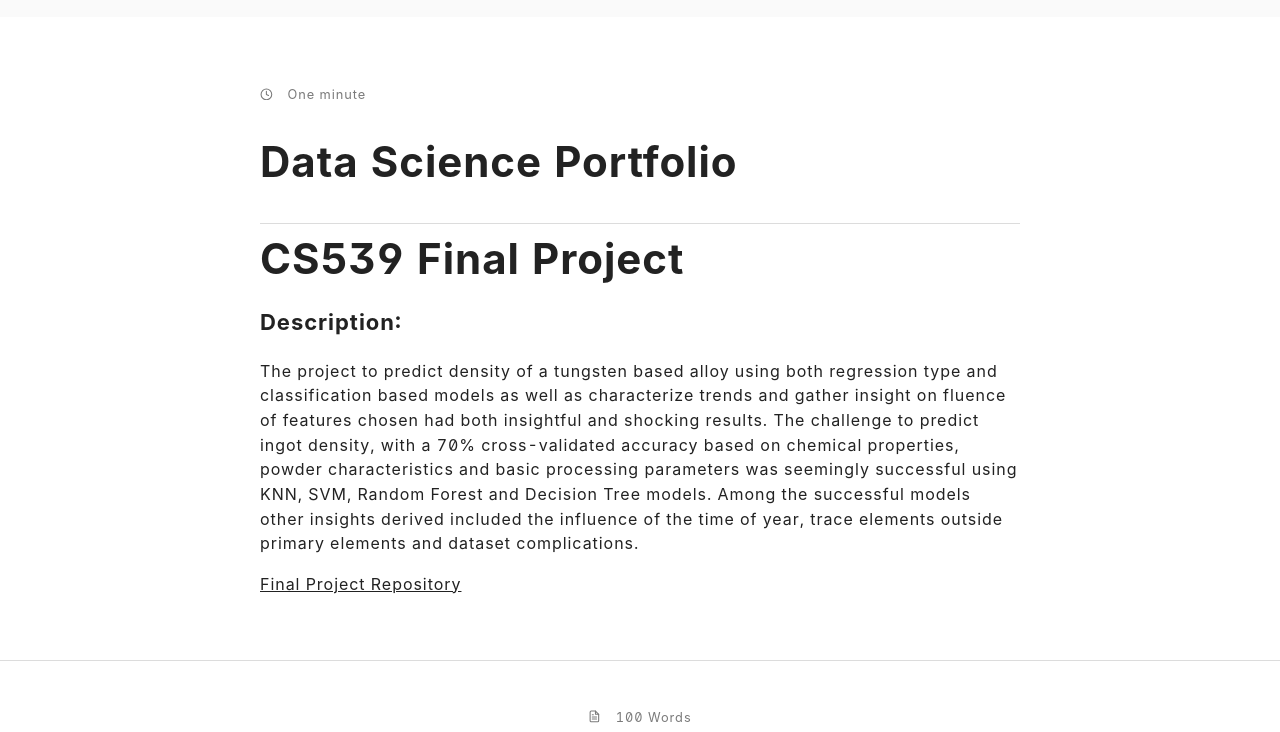
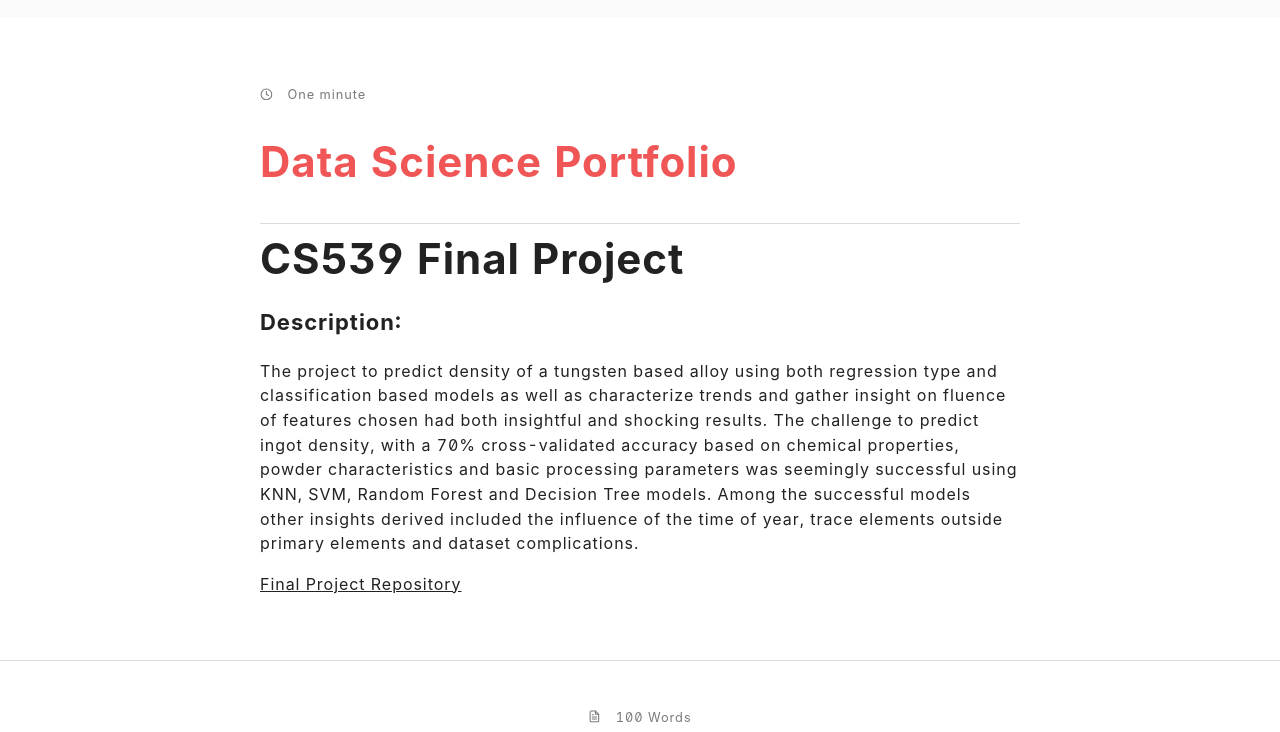
Before and after one commit to GitMooreHub/Portfolio_Profiles, a plain HTML site: page posts/portfolios/data-science-portfolio/index.html in a window 1280 px wide. Shown: the part 51-783 px from the top of the page. Drawn offline with nearby package versions, Linux system fonts and the light colour scheme; a web font is replaced by a local one.

Commit message:
Index updates

```diff
--- a/posts/portfolios/data-science-portfolio/index.html
+++ b/posts/portfolios/data-science-portfolio/index.html
@@ -140,7 +140,9 @@
       </p>
     </div>
 
-<header><h1>Data Science Portfolio</h1></header>
+<header style = "color: rgb(240, 86, 86);">
+<h1>Data Science Portfolio</h1>
+</header>
 
 <hr>
 
```
Also changed, not shown: posts/portfolios/python-portfolio/index.html (+1 -1 lines).
